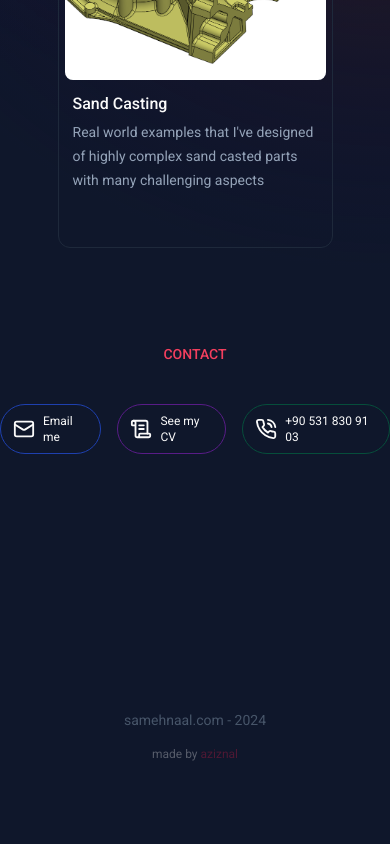
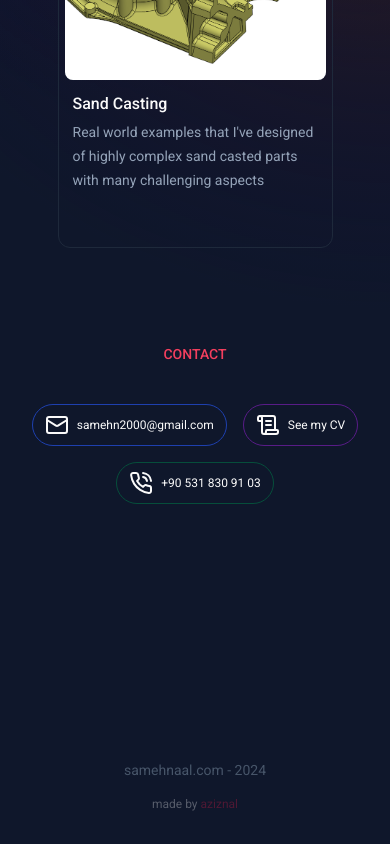
Before and after one commit to aziznal/samehnaal.com, a Next.js app: page / in a window 390 px wide. Shown: the part 1696-2540 px from the top of the page. Before the commit the page ends 2490 px from the top, so only its background shows below. Built offline with nearby package versions, Linux system fonts and the light colour scheme.

Commit message:
improve contact section responsiveness

```diff
--- a/app/page.tsx
+++ b/app/page.tsx
@@ -115,17 +115,17 @@ export default function Home() {
         CONTACT
       </h2>
 
-      <div className="flex gap-4 items-center mb-64">
+      <div className="flex flex-wrap justify-center gap-4 items-center mb-64 px-4">
         <Link
-          className="px-3 py-2 hover:bg-slate-800 transition-colors border border-blue-800 rounded-full text-xs sm:text-sm flex items-center gap-2"
+          className="px-3 py-2 hover:bg-slate-800 transition-colors border border-blue-800 rounded-full text-xs sm:text-sm flex items-center gap-2 text-nowrap"
           href="mailto:samehn2000@gmail.com"
         >
           <LucideMail />
-          Email me
+          samehn2000@gmail.com
         </Link>
 
         <Link
-          className="px-3 py-2 hover:bg-slate-800 transition-colors border border-purple-900 rounded-full text-xs sm:text-sm flex items-center gap-2"
+          className="px-3 py-2 hover:bg-slate-800 transition-colors border border-purple-900 rounded-full text-xs sm:text-sm flex items-center gap-2 text-nowrap"
           href="/cv.pdf"
           target="_blank"
         >
@@ -134,7 +134,7 @@ export default function Home() {
         </Link>
 
         <Link
-          className="px-3 py-2 hover:bg-slate-800 transition-colors border border-emerald-900 rounded-full text-xs sm:text-sm flex items-center gap-2"
+          className="px-3 py-2 hover:bg-slate-800 transition-colors border border-emerald-900 rounded-full text-xs sm:text-sm flex items-center gap-2 text-nowrap"
           href="tel:+905318309103"
           target="_blank"
         >
```
